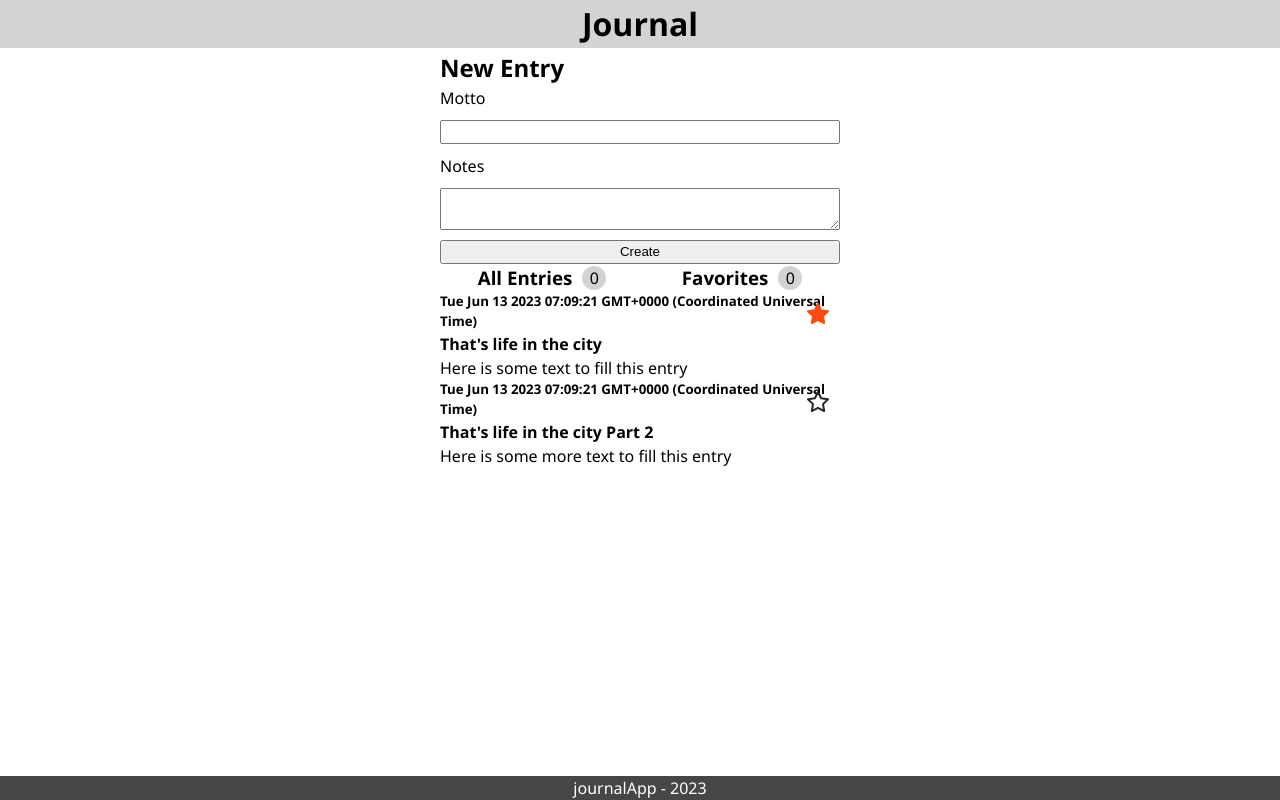
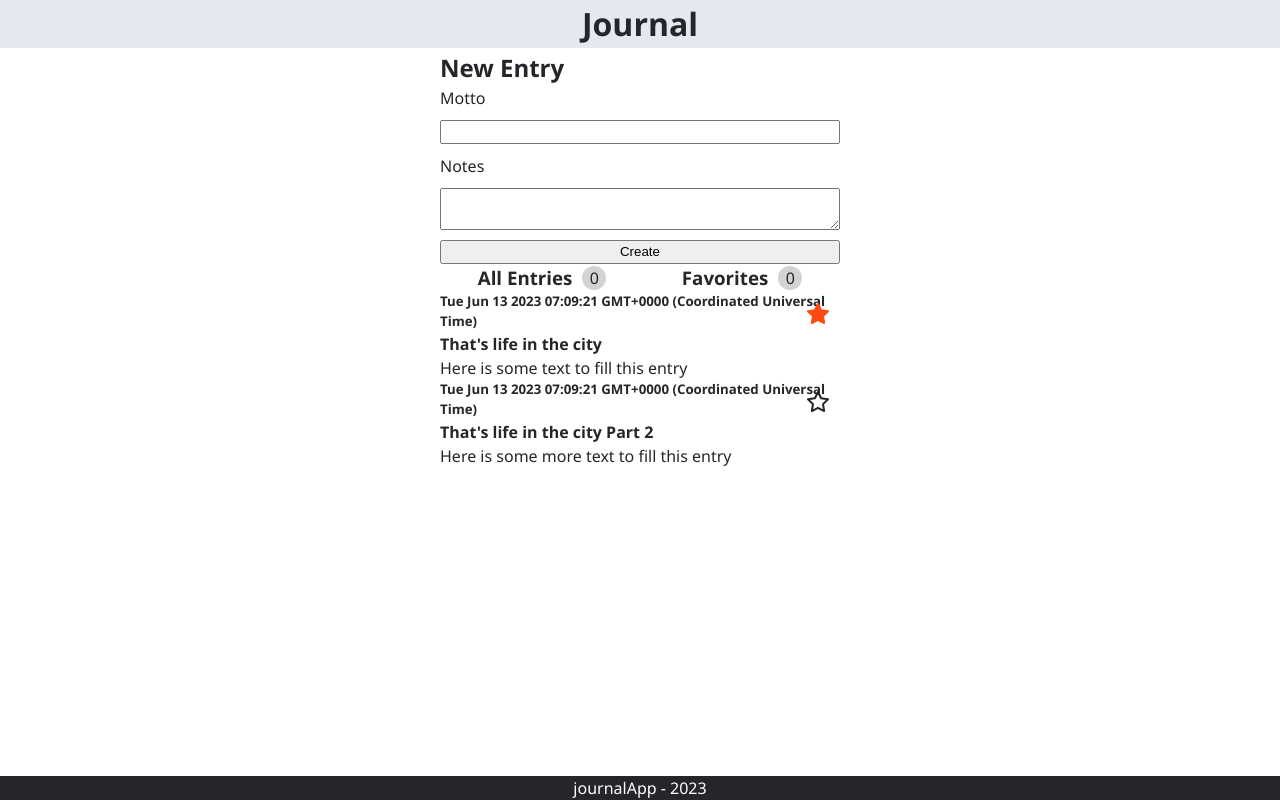
Before and after one commit to vaupunkt/NF-JournalApp, a React (Create React App) app: page / in a window 1280 px wide. Built offline with nearby package versions, Linux system fonts and the light colour scheme.

Commit message:
add color.css and variables to ./utils

```diff
--- a/src/global.css
+++ b/src/global.css
@@ -1,6 +1,7 @@
 @import "./components/tabbar/tabbar.css";
 @import "./components/form/form.css";
 @import "./components/entries/entries.css";
+@import "./utils/colors.css";
 
 * {
 	box-sizing: border-box;
@@ -11,6 +12,7 @@
 
 body {
 	font-family: "Segoe UI", Tahoma, Geneva, Verdana, sans-serif;
+	color: var(--color-granite);
 }
 
 main {
@@ -22,15 +24,15 @@ main {
 
 header {
 	text-align: center;
-	background-color: lightgray;
+	background-color: var(--color-water-10);
 	width: 100%;
 	position: absolute;
 	top: 0;
 }
 
 footer {
-	background-color: rgb(70, 70, 70);
-	color: white;
+	background-color: var(--color-granite);
+	color: var(--color-foam);
 	text-align: center;
 	position: absolute;
 	bottom: 0;
```
Also changed, not shown: src/utils/colors.css (renamed from src/colors.css).
